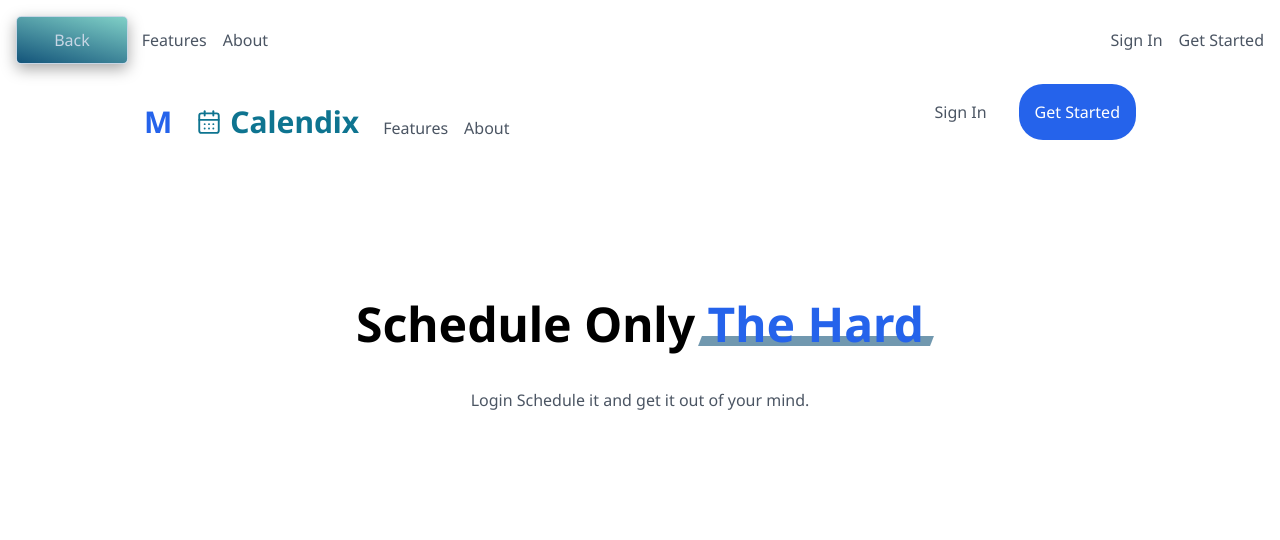
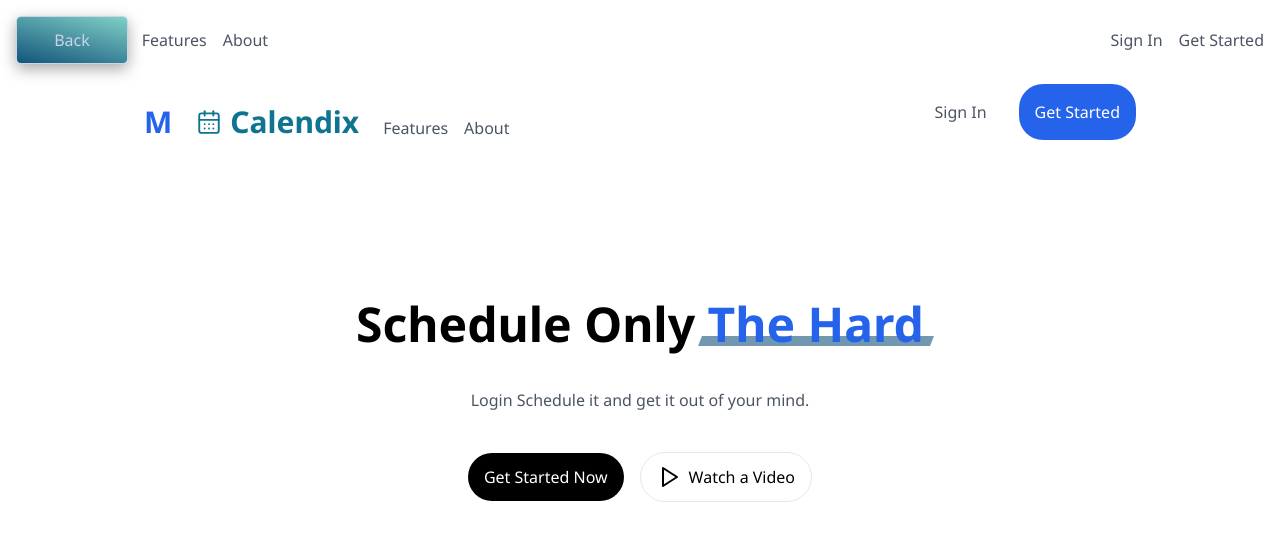
Before and after one commit to Mostafa-El-Masry/dashboardv.5, a Next.js app: page /content/DailyRoutine/Calendix in a window 1280 px wide. Shown: the top 540 px of the page. Built offline with nearby package versions, Linux system fonts and the light colour scheme.

Commit message:
updating calendix

```diff
--- a/app/content/DailyRoutine/Calendix/page.tsx
+++ b/app/content/DailyRoutine/Calendix/page.tsx
@@ -1,5 +1,6 @@
 import Head from "@/app/components/Head";
 import Hero from "@/app/components/Hero";
+import { Play } from "lucide-react";
 import Link from "next/link";
 import React from "react";
 
@@ -13,6 +14,22 @@ const Calendix = () => {
       </div>
       <Head />
       <Hero />
+
+      <div className="mt-4 flex gap-4 justify-center align-middle">
+        <Link
+          href={"/content/DailyRoutine/Calendix"}
+          className="flex self-center bg-black text-white py-3 px-4 rounded-full"
+        >
+          Get Started Now
+        </Link>
+        <Link
+          href={"/content/DailyRoutine/Calendix"}
+          className="flex self-center gap-2 border rounded-full py-3 px-4"
+        >
+          <Play />
+          Watch a Video
+        </Link>
+      </div>
     </main>
   );
 };
```
